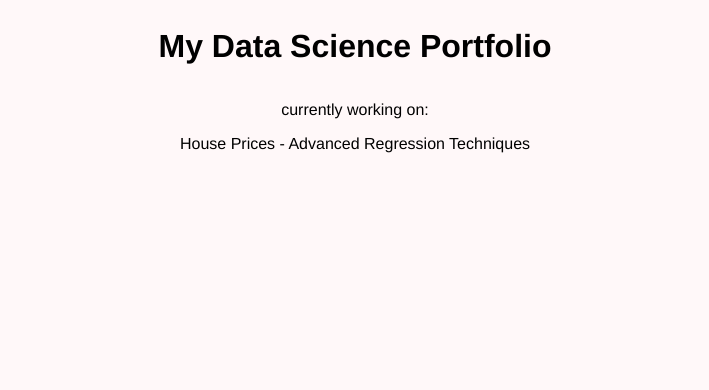
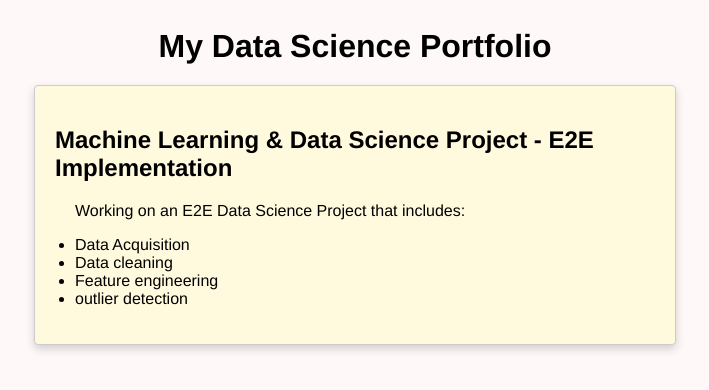
Before and after one commit to cubicles/cubicles_web, a PHP site: page /ds/index.html in a window 1280 px wide. Shown: the top 390 px of the page, without its empty margins (285-994 px from the left). Run offline with PHP 8.4, Linux system fonts and the light colour scheme.

Commit message:
updated first project in portfolio
Added a small description for the E2E project im currently working on (codebasics)

```diff
--- a/ds/index.html
+++ b/ds/index.html
@@ -6,8 +6,19 @@
 </head>
 <body>
 	<h1>My Data Science Portfolio</h1>
-	<div>
-		<p>currently working on:</p><p>House Prices - Advanced Regression Techniques</p>
-	</div>
-</body>
+	<div id="projects">
+			<h2><b>Machine Learning & Data Science Project - E2E Implementation</b></h2>
+			<div id="projectlist">
+				<div class="listinline">
+					<ul id="projectlist">
+						<p>Working on an E2E Data Science Project that includes:</p>
+						<li>Data Acquisition</li>
+						<li>Data cleaning</li>
+						<li>Feature engineering</li>
+						<li>outlier detection</li>
+					</ul>
+				</div>
+			</div>
+		</div>
+	</body>
 </html>
--- a/ds/styles.css
+++ b/ds/styles.css
@@ -8,7 +8,24 @@ h1{
     padding: 20px;
     font-family: Helvetica, sans-serif;
 }
-a,p{
-    text-align: center;
+h2,li{
     font-family: Helvetica, sans-serif;
 }
+a,p{
+    /*text-align: center;*/
+    font-family: Helvetica, sans-serif;
+}
+#projects{
+    padding: 20px 20px;
+    margin: 0 auto;
+    border-radius: 4px;
+    box-shadow: 0px 4px 8px rgba(38, 38, 38, 0.2);
+    top: -4px;
+    border: 1px solid #cccccc;
+    background-color: #fff9de;
+    max-width: 600px;
+    width: 50%;
+}
+#projectlist{
+    padding-inline-start:10px;
+}
```
